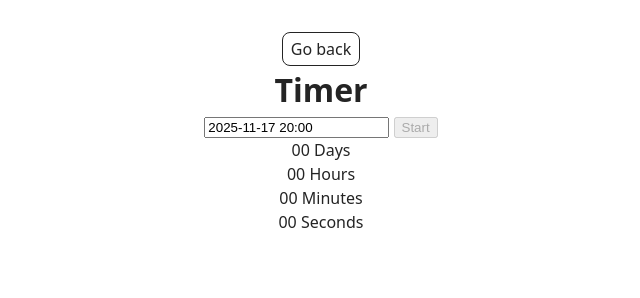
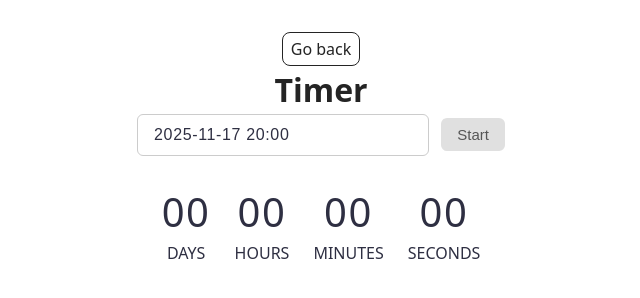
Before and after one commit to hannamuzychuk/goit-js-hw-10, a website built with Vite: page src/1-timer.html in a window 1280 px wide. Shown: the whole page, without its empty margins (319-959 px from the left). Built offline with nearby package versions, Linux system fonts and the light colour scheme.

Commit message:
add style css to task_1

```diff
--- a/src/css/styles.css
+++ b/src/css/styles.css
@@ -16,3 +16,70 @@
 @import url('./badges.css');
 @import url('./back-link.css');
 @import url('./footer.css');
+
+
+#datetime-picker {
+  padding-top: 8px;
+  padding-left: 16px;
+  padding-bottom: 8px;
+  font-weight: 400;
+  font-size: 16px;
+  line-height: 1.5;
+  letter-spacing: 0.04em;
+  color: #2e2f42;
+  border: 1px solid #ccc;
+  border-radius: 6px;
+  outline: none;
+  width: 272px;
+  margin-right: 8px;
+  transition: border-color 0.2s;
+}
+
+#datetime-picker:focus {
+  border-color: #7b61ff;
+}
+
+button[data-start] {
+  padding: 8px 16px;
+  font-size: 15px;
+  border: none;
+  border-radius: 6px;
+  background-color: #e0e0e0;
+  color: #555;
+  cursor: pointer;
+  transition: background-color 0.2s;
+}
+
+button[data-start]:hover {
+  background-color: #6c8cff;;
+}
+
+
+.timer {
+  display: flex;
+  justify-content: center;
+  gap: 24px;
+  margin-top: 32px;
+}
+
+.field {
+  text-align: center;
+}
+
+.value {
+  display: block;
+  margin-bottom: 5px;
+  font-weight: 400;
+  font-size: 40px;
+  line-height: 1.2;
+  letter-spacing: 0.04em;
+  color: #2e2f42;;
+}
+
+.label {
+  text-transform: uppercase;
+  font-weight: 400;
+  font-size: 16px;
+  line-height: 1.5;
+  color: #2e2f42;
+}
```
